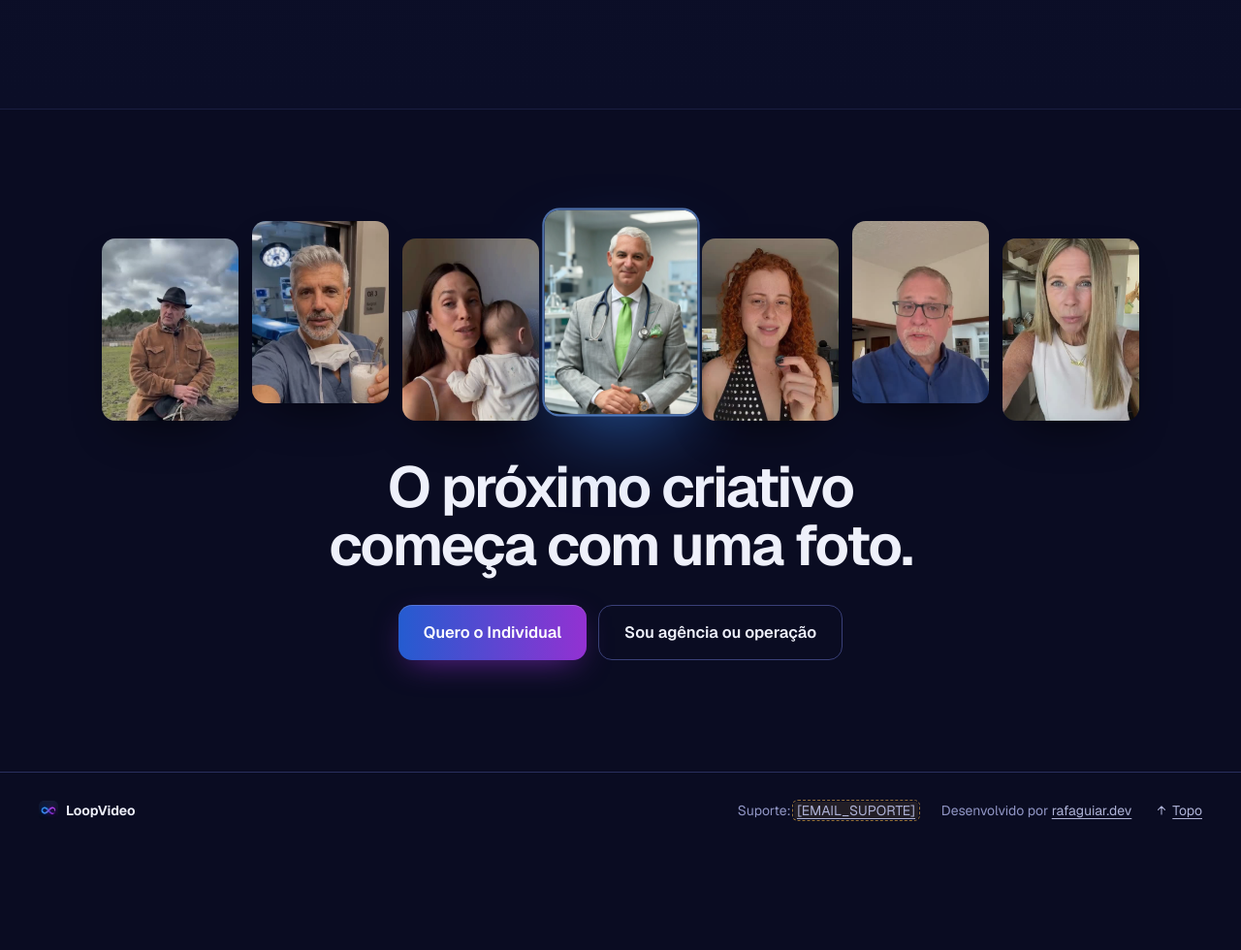
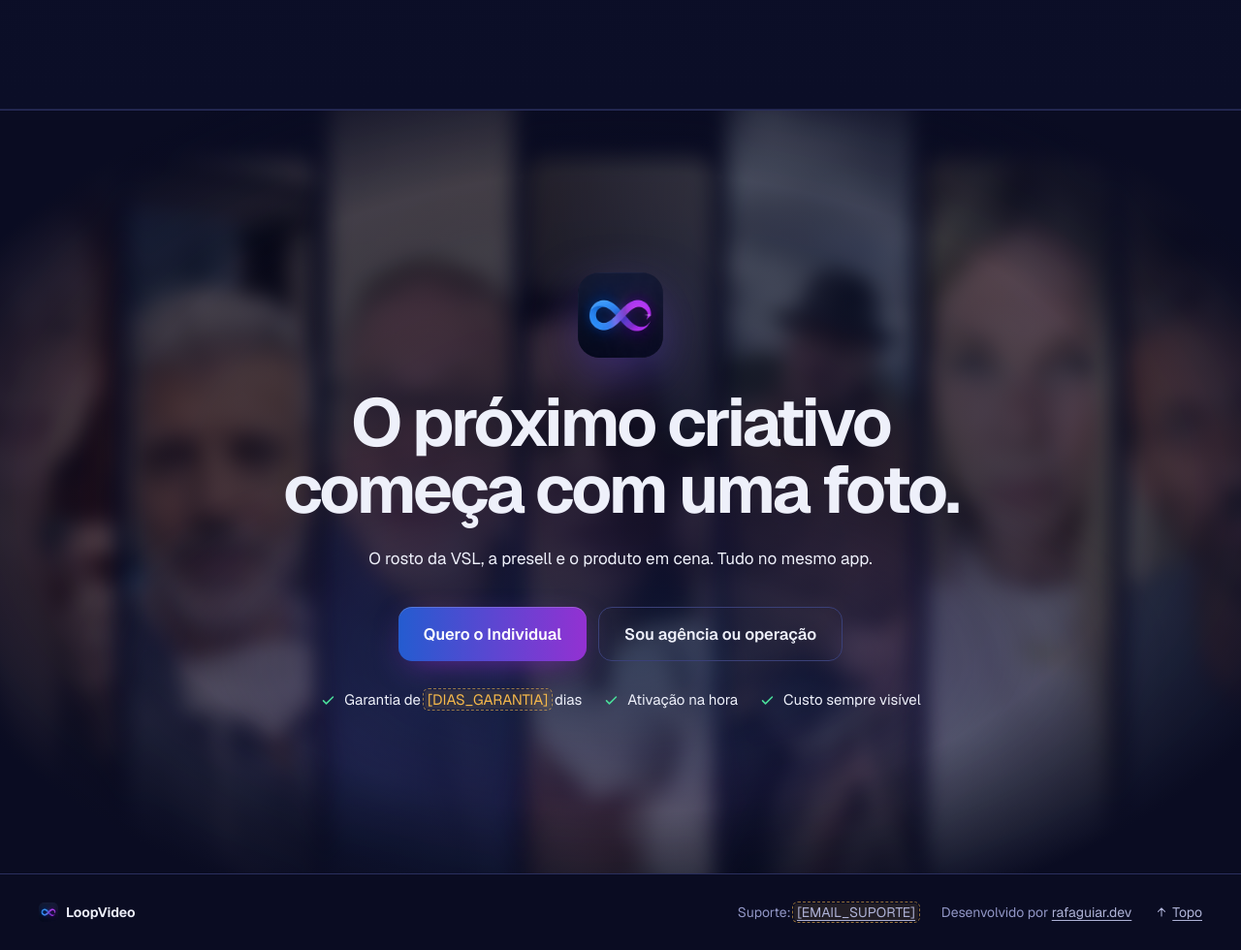
Before and after one commit to rafaguiar-dev/loopvideo-site, a plain HTML site: page index.html in a window 1280 px wide. Shown: the part 7881-8861 px from the top of the page at 97% size. Before the commit the page ends 8756 px from the top, so only its background shows below. Drawn offline with Linux system fonts and the light colour scheme; animation ran at ten frames a second.

Commit message:
Volta a chamada final da versão anterior (parede de rostos desfocada, ícone e checks)
Co-Authored-By: Claude Opus 5.5 <noreply@anthropic.com>

```diff
--- a/assets/css/site.css
+++ b/assets/css/site.css
@@ -458,15 +458,23 @@ button { font: inherit; color: inherit; cursor: pointer; }
 @media (max-width: 860px) { .faq { grid-template-columns: 1fr; } .faq__head { position: static; } .faq__head .h2 br { display: none; } }
 
 /* ---------- CTA final ---------- */
-.final { position: relative; padding-block: var(--sec); overflow: hidden; text-align: center; }
-.final__strip { display: flex; justify-content: center; gap: 14px; margin-bottom: clamp(36px, 5vw, 56px); padding-inline: 16px; }
-.final__strip img { width: clamp(84px, 11vw, 150px); aspect-ratio: 3 / 4; object-fit: cover; object-position: 50% 20%; border-radius: 14px; flex: none;
-  box-shadow: 0 20px 50px -20px rgba(0, 0, 0, .8); opacity: .9; }
-.final__strip img:nth-child(odd) { transform: translateY(18px); }
-.final__strip img:nth-child(4) { transform: scale(1.12); opacity: 1; box-shadow: 0 0 0 2px rgba(122, 176, 255, .6), 0 30px 70px -20px rgba(59, 140, 245, .6); }
-.final__ctas { display: flex; flex-wrap: wrap; gap: 12px; justify-content: center; margin-top: 32px; }
-@media (max-width: 700px) { .final__strip img:nth-child(1), .final__strip img:nth-child(7) { display: none; } }
-@media (max-width: 480px) { .final__strip img:nth-child(2), .final__strip img:nth-child(6) { display: none; } .final__strip img { width: 96px; } }
+.final { position: relative; padding: clamp(110px, 13vw, 180px) 0; text-align: center; overflow: hidden; isolation: isolate; border-top: 1px solid var(--line); }
+.final__bg { position: absolute; inset: 0; z-index: -1; pointer-events: none; }
+.final__wall { position: absolute; inset: -40px; display: grid; grid-template-columns: repeat(7, 1fr); gap: 14px; filter: blur(10px) saturate(.95); opacity: .5; transform: scale(1.05); }
+.final__wall img { width: 100%; height: 100%; object-fit: cover; border-radius: 18px; }
+.final__wall img:nth-child(even) { transform: translateY(12%); }
+.final__bg::after { content: ""; position: absolute; inset: 0; background: radial-gradient(ellipse 60% 60% at 50% 50%, rgba(10, 12, 34, .72), rgba(10, 12, 34, .35) 70%, var(--bg) 100%); }
+.final__glow { position: absolute; left: 50%; top: 72%; width: 1500px; height: 620px; transform: translate(-50%, -50%);
+  background: radial-gradient(closest-side, rgba(59, 140, 245, .26), rgba(122, 90, 240, .14) 45%, rgba(180, 60, 240, 0) 75%); filter: blur(10px); }
+.final__in { display: flex; flex-direction: column; align-items: center; }
+.final__icon { width: 88px; height: 88px; border-radius: 22px; margin-bottom: 32px; box-shadow: 0 20px 60px -10px rgba(122, 90, 240, .6); }
+.final__title { font-size: clamp(38px, 5.4vw, 76px); line-height: 1; letter-spacing: -.045em; font-weight: 680; max-width: 15ch; text-wrap: balance; }
+.final .lead { margin: 24px auto 36px; text-align: center; color: var(--txt); }
+.final__ctas { display: flex; flex-wrap: wrap; justify-content: center; gap: 12px; }
+.checks { display: flex; flex-wrap: wrap; justify-content: center; gap: 10px 22px; margin-top: 28px; color: var(--txt); font-size: 15px; }
+.checks li { display: inline-flex; align-items: center; gap: 8px; }
+.checks .ico { width: 17px; height: 17px; color: var(--ok); }
+@media (max-width: 860px) { .final__wall { grid-template-columns: repeat(4, 1fr); } }
 
 /* ---------- rodapé ---------- */
 .foot { border-top: 1px solid var(--line); padding-block: 28px; color: var(--mut-2); font-size: 14px; }
--- a/index.html
+++ b/index.html
@@ -478,21 +478,31 @@
 
     <!-- [cta-final] -->
     <section class="final" id="cta-final" aria-labelledby="final-titulo">
-      <div class="final__strip" aria-hidden="true">
-        <img src="assets/exemplos/loops/fazenda.jpg" width="480" height="854" alt="" loading="lazy">
-        <img src="assets/exemplos/loops/cirurgiao.jpg" width="480" height="864" alt="" loading="lazy">
-        <img src="assets/exemplos/loops/mae-bebe.jpg" width="480" height="854" alt="" loading="lazy">
-        <img src="assets/exemplos/medico-foto.webp" width="720" height="1280" alt="" loading="lazy">
-        <img src="assets/exemplos/loops/ruiva.jpg" width="480" height="854" alt="" loading="lazy">
-        <img src="assets/exemplos/loops/homem-oculos.jpg" width="480" height="864" alt="" loading="lazy">
-        <img src="assets/exemplos/loops/loira.jpg" width="480" height="854" alt="" loading="lazy">
+      <div class="final__bg" aria-hidden="true">
+        <div class="final__wall">
+          <img src="assets/exemplos/loops/ruiva.jpg" width="480" height="854" alt="" loading="lazy" decoding="async">
+          <img src="assets/exemplos/loops/cirurgiao.jpg" width="480" height="864" alt="" loading="lazy" decoding="async">
+          <img src="assets/exemplos/loops/homem-oculos.jpg" width="480" height="864" alt="" loading="lazy" decoding="async">
+          <img src="assets/exemplos/loops/mae-bebe.jpg" width="480" height="854" alt="" loading="lazy" decoding="async">
+          <img src="assets/exemplos/loops/fazenda.jpg" width="480" height="854" alt="" loading="lazy" decoding="async">
+          <img src="assets/exemplos/loops/loira.jpg" width="480" height="854" alt="" loading="lazy" decoding="async">
+          <img src="assets/exemplos/loops/homem-camiseta.jpg" width="480" height="850" alt="" loading="lazy" decoding="async">
+        </div>
+        <div class="final__glow"></div>
       </div>
       <div class="wrap final__in reveal">
-        <h2 id="final-titulo" class="h2">O próximo criativo <br>começa com uma foto.</h2>
+        <img class="final__icon" src="assets/img/icone.png" width="96" height="96" alt="" loading="lazy">
+        <h2 id="final-titulo" class="final__title">O próximo criativo começa com uma foto.</h2>
+        <p class="lead">O rosto da VSL, a presell e o produto em cena. Tudo no mesmo app.</p>
         <div class="final__ctas">
           <a class="btn btn--primary btn--lg" href="#planos" data-cfg-href="linkCheckout">Quero o Individual</a>
           <a class="btn btn--outline btn--lg" href="#planos" data-cfg-href="linkContato">Sou agência ou operação</a>
         </div>
+        <ul class="checks">
+          <li><svg class="ico"><use href="#i-check"/></svg><span>Garantia de <span class="ph" data-cfg="diasGarantia">[DIAS_GARANTIA]</span> dias</span></li>
+          <li><svg class="ico"><use href="#i-check"/></svg><span>Ativação na hora</span></li>
+          <li><svg class="ico"><use href="#i-check"/></svg><span>Custo sempre visível</span></li>
+        </ul>
       </div>
     </section>
   </main>
```
